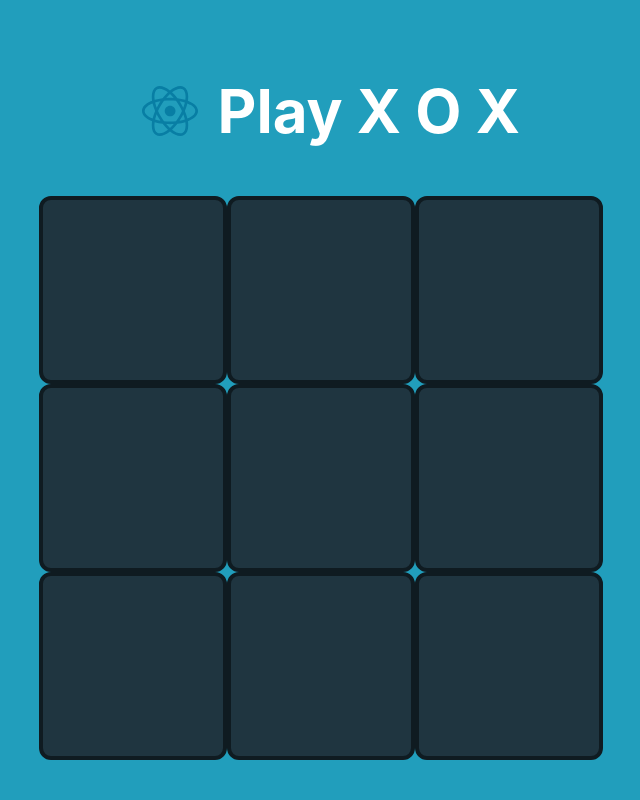
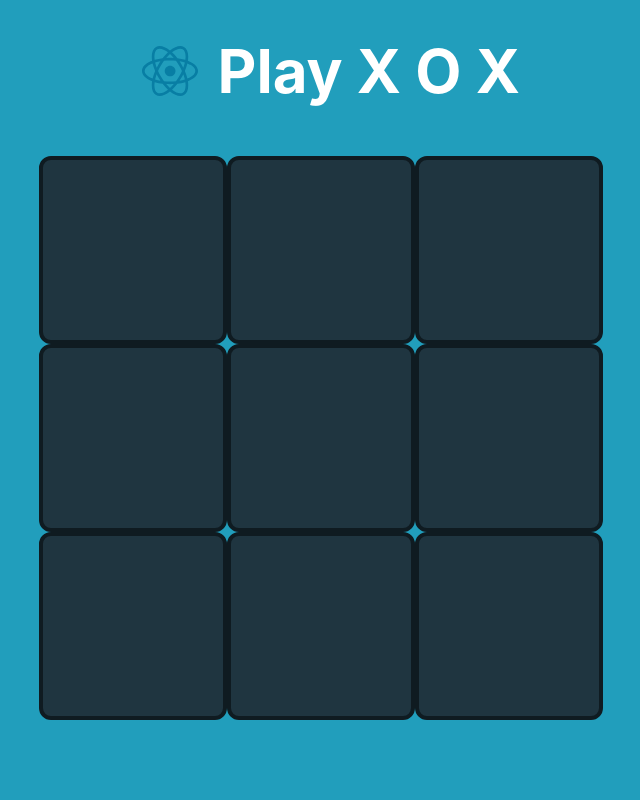
Before and after one commit to ymehboob/tic-tac-toe, a React (Create React App) app: page / in a window 1280 px wide. Shown: the top 800 px of the page, without its empty margins (319-959 px from the left). Built offline with nearby package versions, Linux system fonts and the light colour scheme.

Commit message:
Reduced padding at top of the page

```diff
--- a/src/Components/TicTacToe/TicTacToe.css
+++ b/src/Components/TicTacToe/TicTacToe.css
@@ -10,7 +10,7 @@
     text-align: center;
 }
 .title {
-    margin-top: 50px;
+    margin-top: 10px;
     color: white;
     font-size: 60px;
     display: flex;
```
